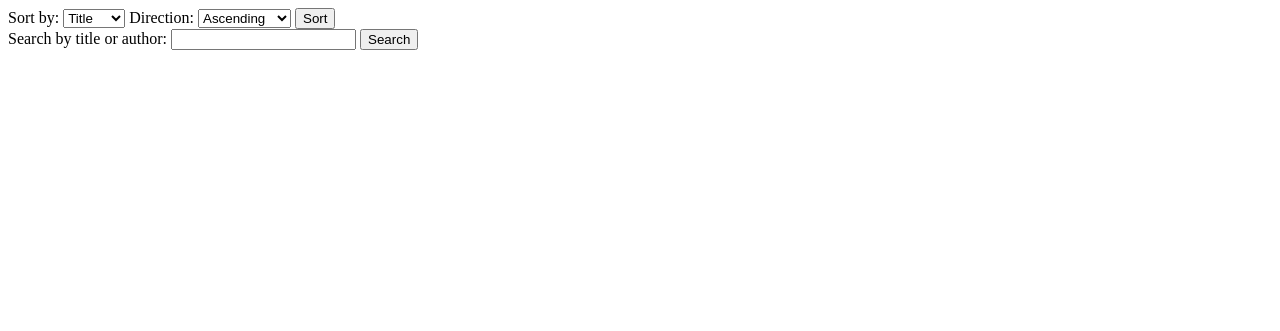
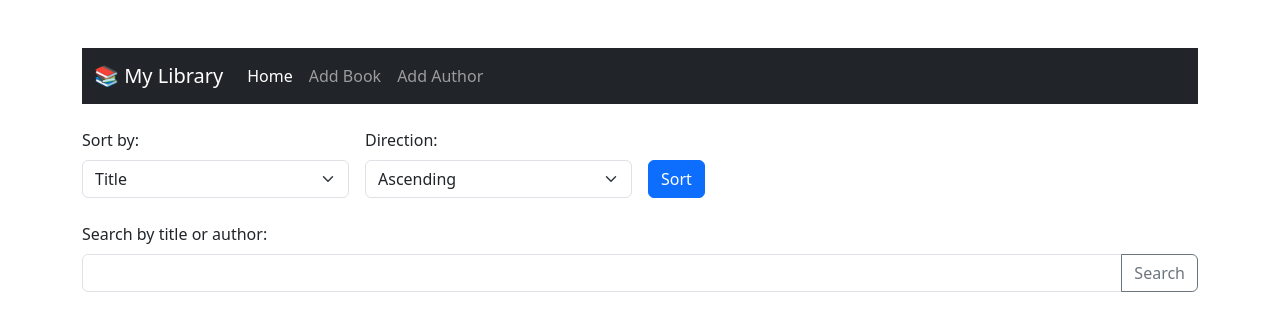
Before and after one commit to Nugamoto/Book_Alchemy, a Flask app: page / in a window 1280 px wide. Shown: the top 331 px of the page. Run offline with Flask 3, Linux system fonts and the light colour scheme.

Commit message:
style: apply Bootstrap styling to all HTML templates
- Integrated Bootstrap classes for consistent layout and design
- Improved form inputs, buttons, and table layouts
- Enhanced overall visual appearance and user experience

```diff
--- a/templates/home.html
+++ b/templates/home.html
@@ -1,59 +1,102 @@
 <!DOCTYPE html>
 <html lang="en">
 <head>
-    <meta charset="UTF-8">
-    <meta name="viewport" content="width=device-width, initial-scale=1.0">
-    <meta http-equiv="X-UA-Compatible" content="ie=edge">
+    <meta charset="UTF-8"/>
+    <meta name="viewport" content="width=device-width, initial-scale=1.0"/>
+    <meta http-equiv="X-UA-Compatible" content="ie=edge"/>
+    <title>My Digital Library</title>
+    <link href="https://cdn.jsdelivr.net/npm/bootstrap@5.3.0/dist/css/bootstrap.min.css" rel="stylesheet">
 </head>
-<body>
+<body class="container my-5">
 
-<form method="get" action="/">
-    <label for="sort">Sort by:</label>
-    <select name="sort" id="sort">
+<nav class="navbar navbar-expand-lg navbar-dark bg-dark mb-4">
+    <div class="container-fluid">
+        <a class="navbar-brand" href="/">📚 My Library</a>
+        <button class="navbar-toggler" type="button" data-bs-toggle="collapse" data-bs-target="#navbarNav">
+            <span class="navbar-toggler-icon"></span>
+        </button>
+        <div class="collapse navbar-collapse" id="navbarNav">
+            <ul class="navbar-nav">
+                <li class="nav-item"><a class="nav-link{% if request.path == '/' %} active{% endif %}" href="/">Home</a>
+                </li>
+                <li class="nav-item"><a class="nav-link" href="/add_book">Add Book</a></li>
+                <li class="nav-item"><a class="nav-link" href="/add_author">Add Author</a></li>
+            </ul>
+        </div>
+    </div>
+</nav>
+
+<form method="get" action="/" class="row g-3 mb-4">
+    <div class="col-md-3">
+        <label for="sort" class="form-label">Sort by:</label>
+        <select class="form-select" name="sort" id="sort">
             <option value="title" {% if sort==
             'title' %}selected{% endif %}>Title</option>
             <option value="author" {% if sort==
             'author' %}selected{% endif %}>Author</option>
         </select>
-
-    <label for="direction">Direction:</label>
-    <select name="direction" id="direction">
+    </div>
+    <div class="col-md-3">
+        <label for="direction" class="form-label">Direction:</label>
+        <select class="form-select" name="direction" id="direction">
             <option value="asc" {% if direction==
             'asc' %}selected{% endif %}>Ascending</option>
             <option value="desc" {% if direction==
             'desc' %}selected{% endif %}>Descending</option>
         </select>
-
-    <input type="submit" value="Sort">
+    </div>
+    <div class="col-md-2 d-flex align-items-end">
+        <button type="submit" class="btn btn-primary">Sort</button>
+    </div>
 </form>
 
-<form method="get" action="/">
-    <label for="q">Search by title or author:</label>
-    <input type="text" id="q" name="q" value="{{ request.args.get('q', '') }}">
-    <input type="submit" value="Search">
+<form method="get" action="/" class="mb-4">
+    <label for="q" class="form-label">Search by title or author:</label>
+    <div class="input-group">
+        <input type="text" class="form-control" id="q" name="q" value="{{ request.args.get('q', '') }}">
+        <button class="btn btn-outline-secondary" type="submit">Search</button>
+    </div>
 </form>
 
 {% with messages = get_flashed_messages() %}
 {% if messages %}
-<ul>
+<div class="alert alert-success">
     {% for message in messages %}
-    <li style="color: green;">{{ message }}</li>
+    <p class="mb-0">{{ message }}</p>
     {% endfor %}
-</ul>
+</div>
 {% endif %}
 {% endwith %}
 
+<div class="row row-cols-1 row-cols-md-2 g-4">
     {% for book in books %}
-<div>
-    <h3>{{ book.title }}</h3>
-    <p><strong>Author:</strong> {{ book.author.name }}</p>
+    <div class="col">
+        <div class="card h-100">
+            <div class="row g-0">
+                <div class="col-md-4">
+                    <img src="https://covers.openlibrary.org/b/isbn/{{ book.isbn }}-L.jpg"
+                         alt="Cover for {{ book.title }}"
+                         class="img-fluid rounded-start"
+                         onerror="this.onerror=null; this.src='https://via.placeholder.com/100x150?text=No+Cover';">
                 </div>
-<form action="{{ url_for('delete_book', book_id=book.id) }}" method="post" style="display:inline;">
-    <button type="submit" onclick="return confirm('Are you sure you want to delete this book?');">
+                <div class="col-md-8">
+                    <div class="card-body">
+                        <h5 class="card-title">{{ book.title }}</h5>
+                        <p class="card-text"><strong>Author:</strong> {{ book.author.name }}</p>
+                        <form action="{{ url_for('delete_book', book_id=book.id) }}" method="post" class="d-inline">
+                            <button type="submit" class="btn btn-danger btn-sm"
+                                    onclick="return confirm('Delete this book?')">
                                 Delete Book
                             </button>
                         </form>
+                    </div>
+                </div>
+            </div>
+        </div>
+    </div>
     {% endfor %}
+</div>
 
+<script src="https://cdn.jsdelivr.net/npm/bootstrap@5.3.0/dist/js/bootstrap.bundle.min.js"></script>
 </body>
 </html>
```
Also changed, not shown: templates/add_author.html (+48 -15 lines), templates/add_book.html (+56 -20 lines). Lines whose indentation alone changed are shown as unchanged.
